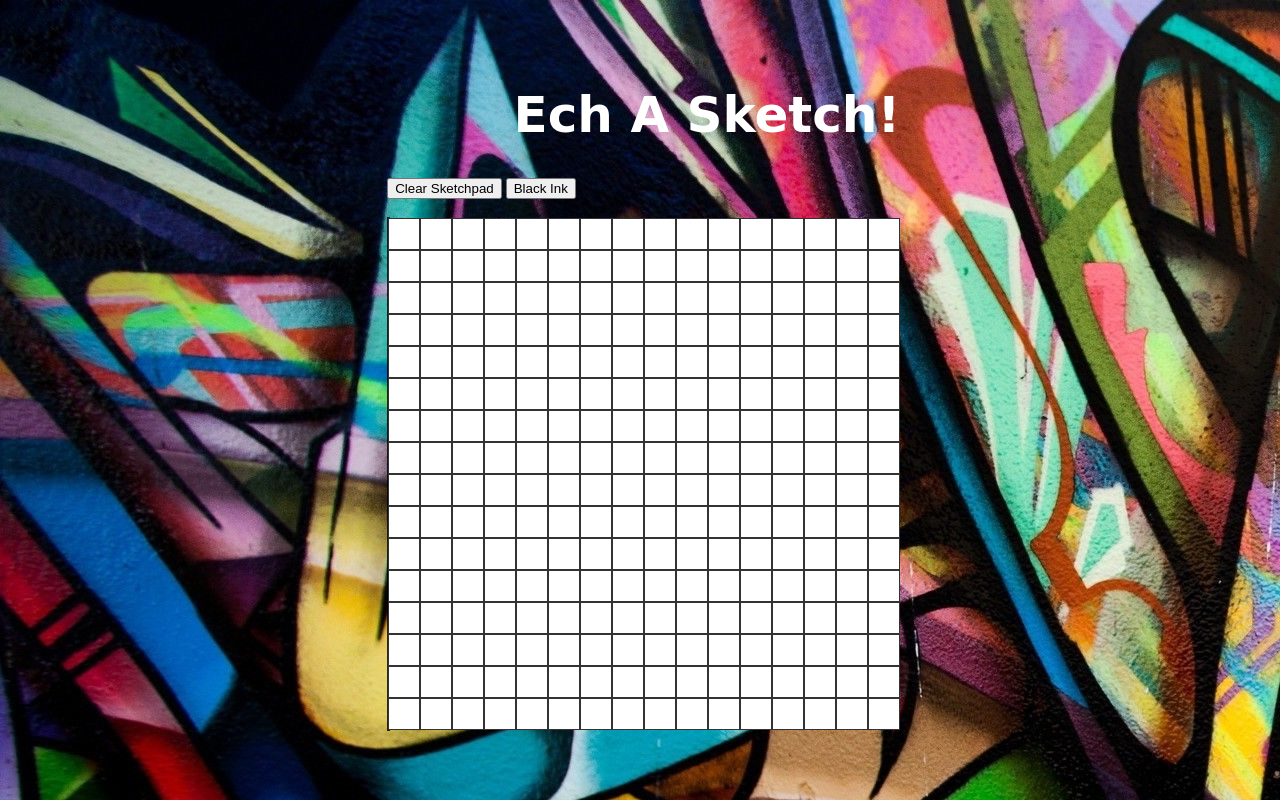
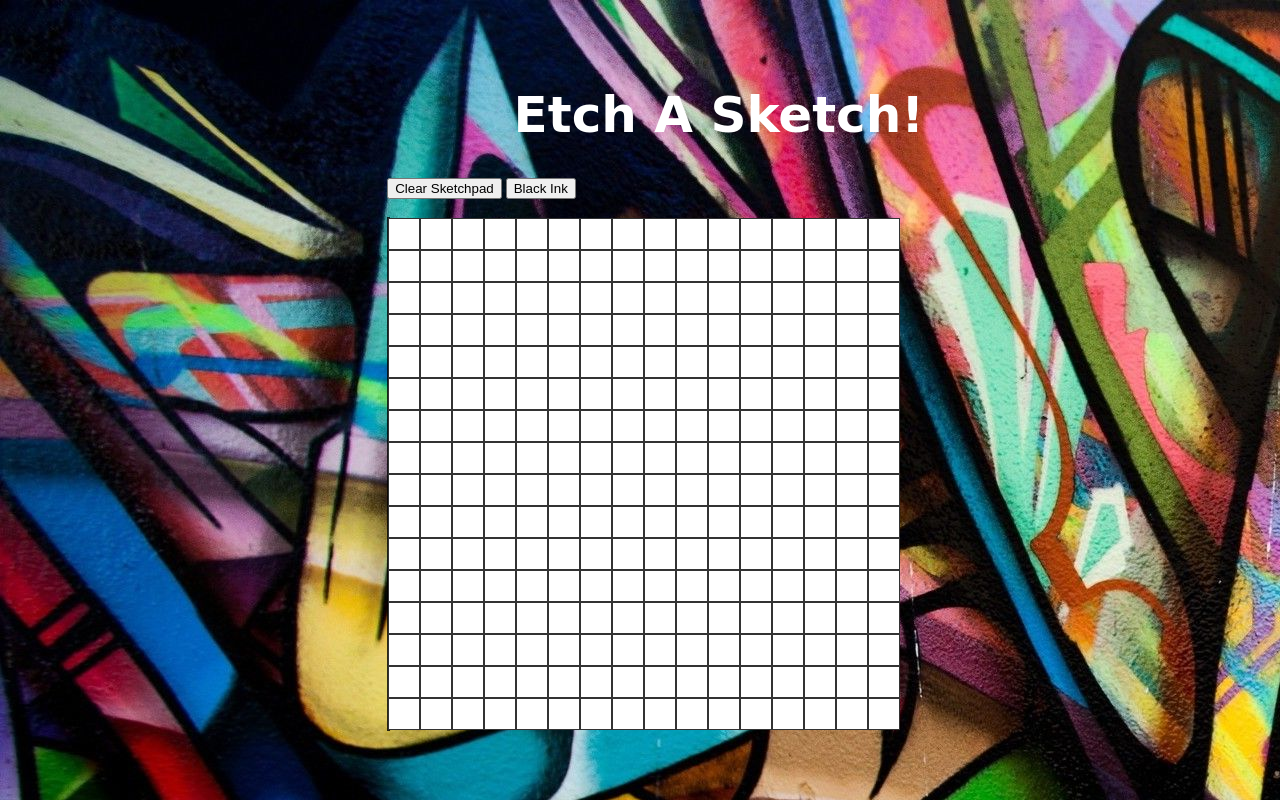
Before and after one commit to 6point022/Etch-a-Sketch, a plain HTML site: page index.html in a window 1280 px wide. Shown: the top 800 px of the page. Drawn offline with Linux system fonts and the light colour scheme.

Commit message:
It's Etch not Ech

```diff
--- a/index.html
+++ b/index.html
@@ -8,7 +8,7 @@
 
 	<div class="big-container">
 
-		<h1>Ech A Sketch!</h1>
+		<h1>Etch A Sketch!</h1>
 
 		<div class="buttons">
 			<button id="clear">Clear Sketchpad</button>
```
